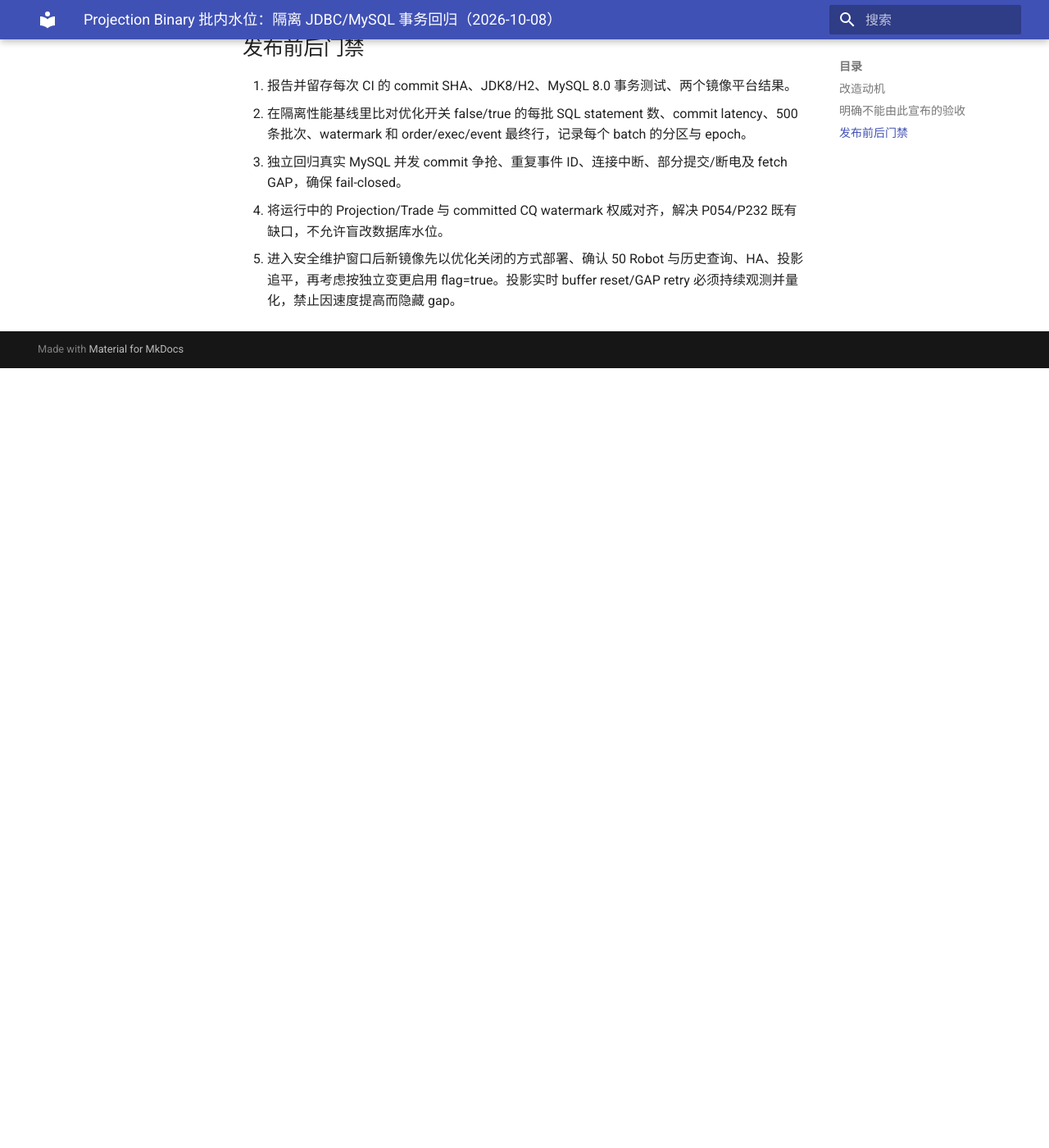
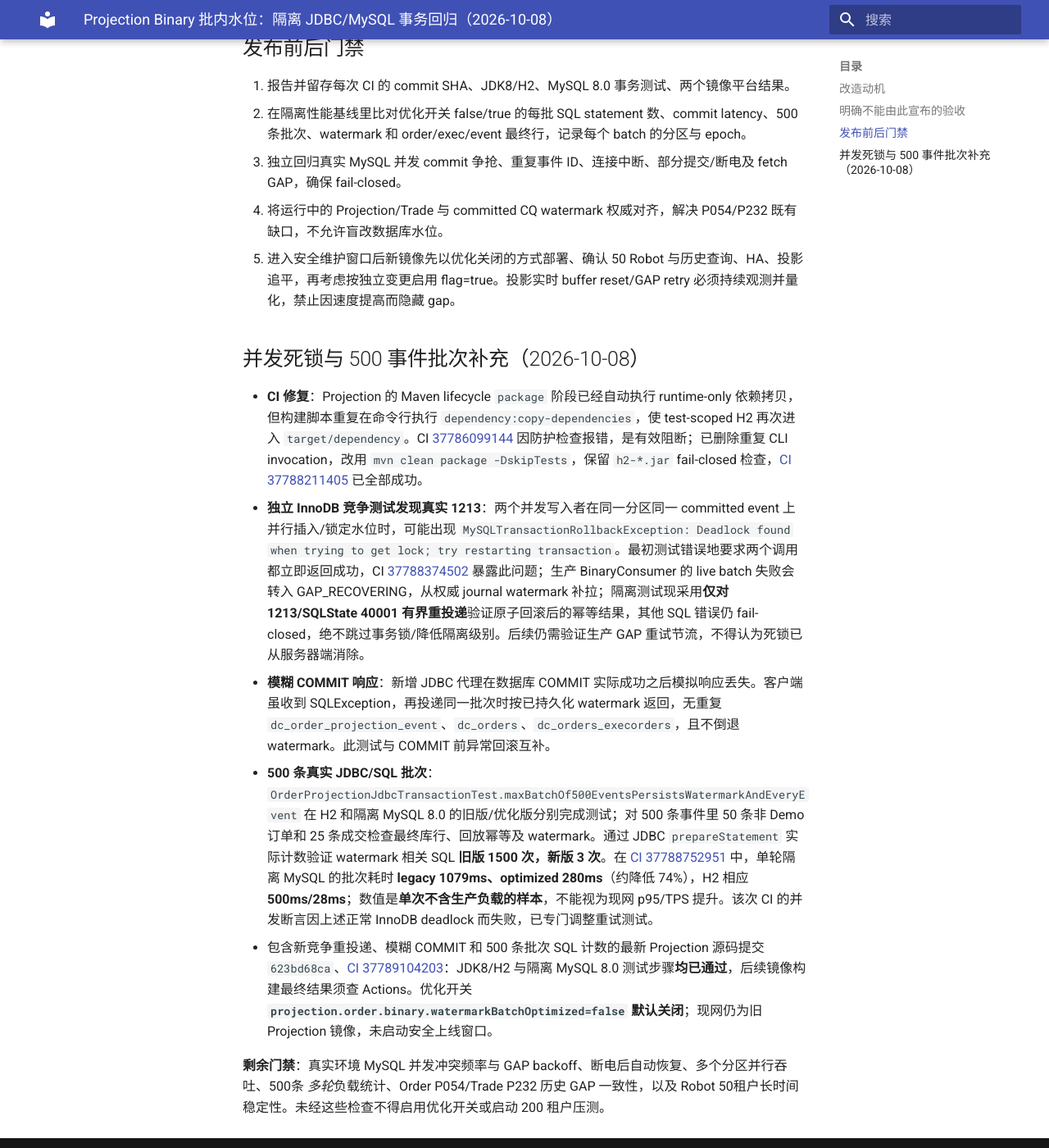
Before and after one commit to bliplink/dc-quant-deploy, an MkDocs documentation site: the page built from docs/PROJECTION_ISOLATED_TRANSACTION_REGRESSION_20261008.zh-CN.md, in a window 1280 px wide and 1400 px high, scrolled down 1741 px. Shown: the whole window at 82% size. Built offline with MkDocs 1.6.1 and Material for MkDocs 9.7.7, drawn with Linux system fonts in a browser that asks for light colours; before the commit the page ends 2190 px from its top, so only the background shows below that.

Commit message:
docs(projection): record InnoDB deadlock replay, ambiguous COMMIT and 500-event SQL benchmark

```diff
--- a/docs/PROJECTION_ISOLATED_TRANSACTION_REGRESSION_20261008.zh-CN.md
+++ b/docs/PROJECTION_ISOLATED_TRANSACTION_REGRESSION_20261008.zh-CN.md
@@ -33,3 +33,13 @@
 3. 独立回归真实 MySQL 并发 commit 争抢、重复事件 ID、连接中断、部分提交/断电及 fetch GAP，确保 fail-closed。
 4. 将运行中的 Projection/Trade 与 committed CQ watermark 权威对齐，解决 P054/P232 既有缺口，不允许盲改数据库水位。
 5. 进入安全维护窗口后新镜像先以优化关闭的方式部署、确认 50 Robot 与历史查询、HA、投影追平，再考虑按独立变更启用 flag=true。投影实时 buffer reset/GAP retry 必须持续观测并量化，禁止因速度提高而隐藏 gap。
+
+## 并发死锁与 500 事件批次补充（2026-10-08）
+
+- **CI 修复**：Projection 的 Maven lifecycle `package` 阶段已经自动执行 runtime-only 依赖拷贝，但构建脚本重复在命令行执行 `dependency:copy-dependencies`，使 test-scoped H2 再次进入 `target/dependency`。CI [37786099144](https://github.com/bliplink/com-app-dc-projectionsvr/actions/runs/37786099144) 因防护检查报错，是有效阻断；已删除重复 CLI invocation，改用 `mvn clean package -DskipTests`，保留 `h2-*.jar` fail-closed 检查，[CI 37788211405](https://github.com/bliplink/com-app-dc-projectionsvr/actions/runs/37788211405) 已全部成功。
+- **独立 InnoDB 竞争测试发现真实 1213**：两个并发写入者在同一分区同一 committed event 上并行插入/锁定水位时，可能出现 `MySQLTransactionRollbackException: Deadlock found when trying to get lock; try restarting transaction`。最初测试错误地要求两个调用都立即返回成功，CI [37788374502](https://github.com/bliplink/com-app-dc-projectionsvr/actions/runs/37788374502) 暴露此问题；生产 BinaryConsumer 的 live batch 失败会转入 GAP_RECOVERING，从权威 journal watermark 补拉；隔离测试现采用**仅对 1213/SQLState 40001 有界重投递**验证原子回滚后的幂等结果，其他 SQL 错误仍 fail-closed，绝不跳过事务锁/降低隔离级别。后续仍需验证生产 GAP 重试节流，不得认为死锁已从服务器端消除。
+- **模糊 COMMIT 响应**：新增 JDBC 代理在数据库 COMMIT 实际成功之后模拟响应丢失。客户端虽收到 SQLException，再投递同一批次时按已持久化 watermark 返回，无重复 `dc_order_projection_event`、`dc_orders`、`dc_orders_execorders`，且不倒退 watermark。此测试与 COMMIT 前异常回滚互补。
+- **500 条真实 JDBC/SQL 批次**：`OrderProjectionJdbcTransactionTest.maxBatchOf500EventsPersistsWatermarkAndEveryEvent` 在 H2 和隔离 MySQL 8.0 的旧版/优化版分别完成测试；对 500 条事件里 50 条非 Demo 订单和 25 条成交检查最终库行、回放幂等及 watermark。通过 JDBC `prepareStatement` 实际计数验证 watermark 相关 SQL **旧版 1500 次，新版 3 次**。在 [CI 37788752951](https://github.com/bliplink/com-app-dc-projectionsvr/actions/runs/37788752951) 中，单轮隔离 MySQL 的批次耗时 **legacy 1079ms、optimized 280ms**（约降低 74%），H2 相应 **500ms/28ms**；数值是**单次不含生产负载的样本**，不能视为现网 p95/TPS 提升。该次 CI 的并发断言因上述正常 InnoDB deadlock 而失败，已专门调整重试测试。
+- 包含新竞争重投递、模糊 COMMIT 和 500 条批次 SQL 计数的最新 Projection 源码提交 `623bd68ca`、[CI 37789104203](https://github.com/bliplink/com-app-dc-projectionsvr/actions/runs/37789104203)：JDK8/H2 与隔离 MySQL 8.0 测试步骤**均已通过**，后续镜像构建最终结果须查 Actions。优化开关 **`projection.order.binary.watermarkBatchOptimized=false` 默认关闭**；现网仍为旧 Projection 镜像，未启动安全上线窗口。
+
+**剩余门禁**：真实环境 MySQL 并发冲突频率与 GAP backoff、断电后自动恢复、多个分区并行吞吐、500条 *多轮*负载统计、Order P054/Trade P232 历史 GAP 一致性，以及 Robot 50租户长时间稳定性。未经这些检查不得启用优化开关或启动 200 租户压测。
```
